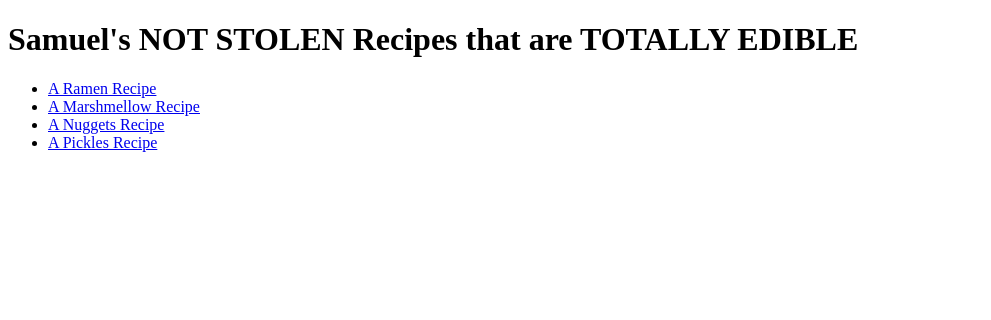
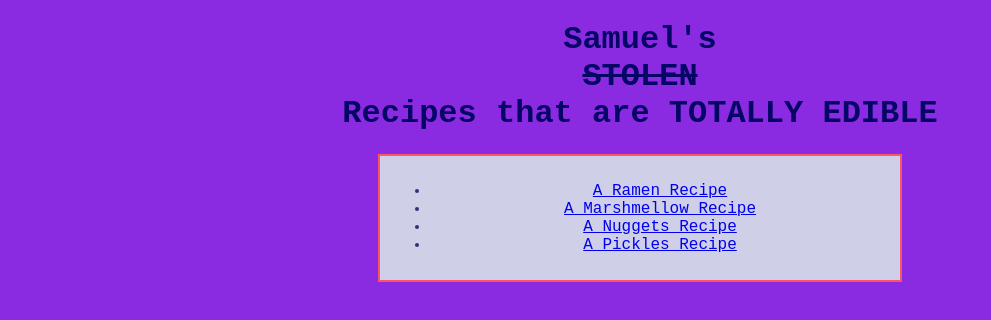
Before and after one commit to RogueKnight096/recipes, a plain HTML site: page index.html in a window 1280 px wide. Shown: the whole page, without its empty margins (0-991 px from the left). Drawn offline with Linux system fonts and the light colour scheme.

Commit message:
Finished

```diff
--- a/index.html
+++ b/index.html
@@ -1,13 +1,14 @@
 <!DOCTYPE html>
 <html lang ="en">
 <head>
-    <title>Samuel's NOT STOLEN Recipes that are TOTALLY EDIBLE</title>
-    <link rel="stylesheet" href="style.css">
+    <title>NOT STOLEN Recipes that are TOTALLY EDIBLE</title>
+    <link rel="stylesheet" href="styles.css">
 </head>
 <body>
-    <div class="main">
-        <h1>Samuel's NOT STOLEN Recipes that are TOTALLY EDIBLE</h1>
-
+    <div id="mainTitle">
+        <h1>Samuel's <div id="dashed">STOLEN</div>Recipes that are TOTALLY EDIBLE</h1>
+    </div>
+    <div class="mainText">
         <ul>
             <li><a href="Ramen.html">A Ramen Recipe</a></li>
             <li><a href="MarshmellowDisaster.html">A Marshmellow Recipe</a></li>
--- a/styles.css
+++ b/styles.css
@@ -1,14 +1,50 @@
 body {
     font-family: 'Courier New', Courier, monospace;
     text-align: center;
+    size: 24px;
+    color: white;
+    background-color: blueviolet;
 }
 
-p {
-    color: 	(49,49,120);
-    background-color: (207,207,232);
+.mainText
+{
+    color: 	rgb(49,49,120);
+    background-color: rgb(207,207,232);
+    border: 2px solid rgb(255 84 104);
+    padding: 10px;
+    margin: 10px;
+    width: 500px;
+    margin: 0 auto;
 }
 
-.main
+.mainText p
 {
-    color: pink;
+    color: rgb(78, 2, 2);
 }
+
+#mainTitle
+{
+    size: 32px;
+    color: rgb(6, 6, 102);
+}
+
+#dashed
+{
+    text-decoration: line-through;
+}
+
+.highlight
+{
+    background-color: yellow;
+    color: black;
+}
+
+.largeText
+{
+    size: 32px;
+}
+
+p.Mainbody
+{
+    text-decoration: underline;
+}
```
Also changed, not shown: MarshmellowDisaster.html (+3 -2 lines), Ramen.html (+1 -1 lines), nuggets.html (+2 -2 lines), pickles.html (+7 -8 lines).
